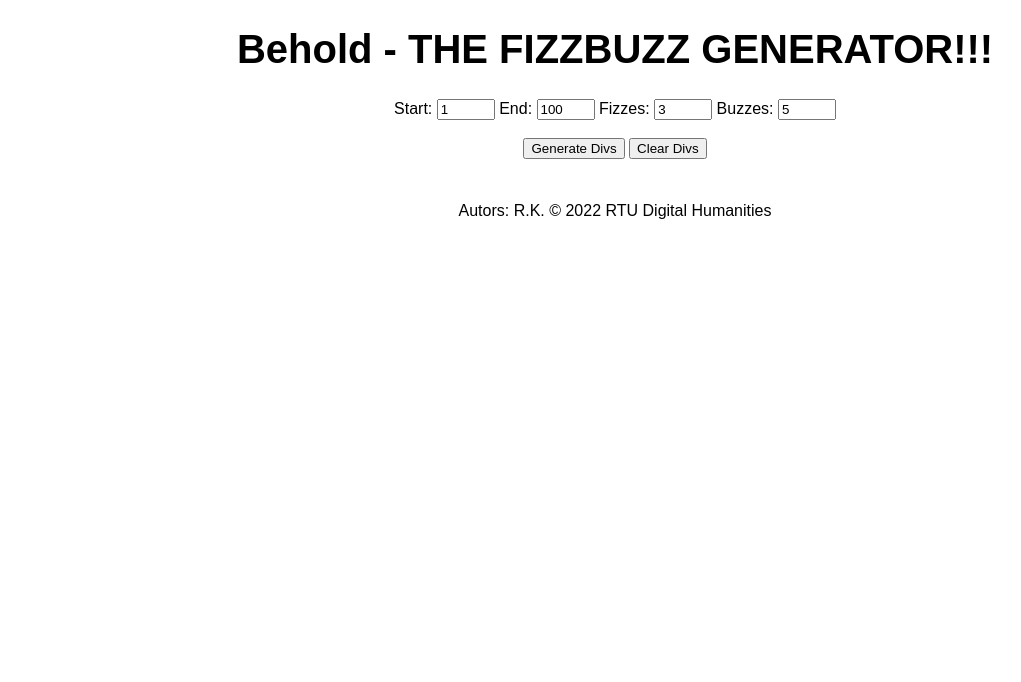
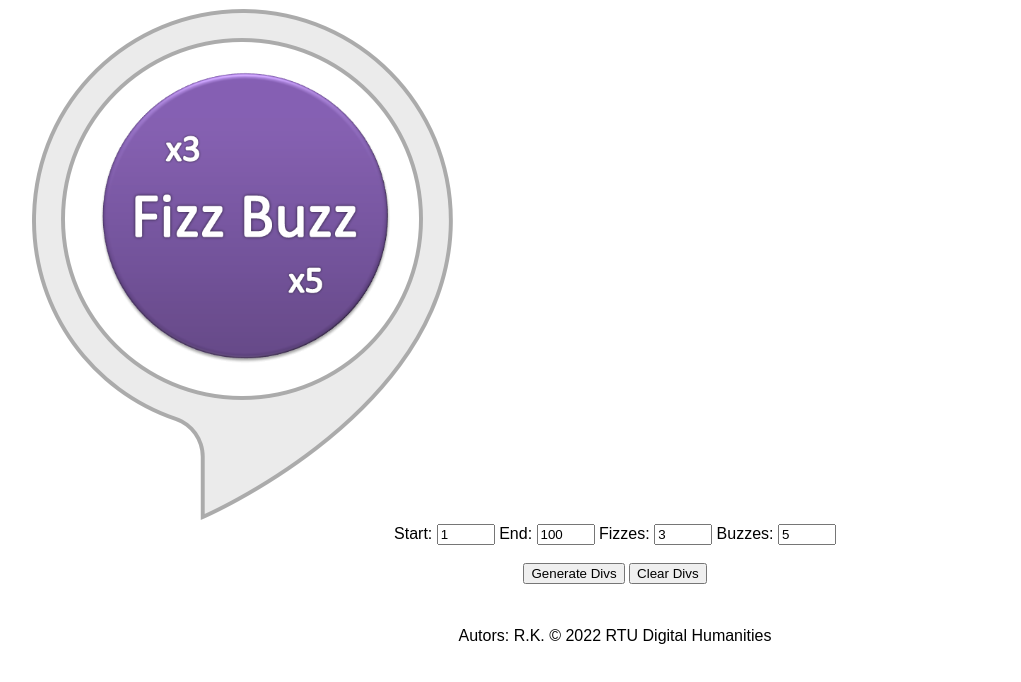
Before and after one commit to RobKrek/hw3, a plain HTML site: page index.html in a window 1280 px wide. Shown: the whole page, without its empty margins (25-1046 px from the left). Drawn offline with Linux system fonts and the light colour scheme.

Commit message:
Update index.html

```diff
--- a/index.html
+++ b/index.html
@@ -4,16 +4,18 @@
     <meta charset="UTF-8">
     <meta http-equiv="X-UA-Compatible" content="IE=edge">
     <meta name="viewport" content="width=device-width, initial-scale=1.0">
+    <meta name="description" content="Homework No. 3">
     <meta name="keywords" content="fizzbuz, javascript, homework">
     <title>Mājasdarbs #3</title>
     <link rel="stylesheet"  href="style.css">
 </head>
 
 <body>
-<h1>Behold - THE FIZZBUZZ GENERATOR!!!</h1>
+<header>
+<img src="bildes/logo.png"><br>
 
 <!-- Pogas -->
-<div id="pogas">
+<nav id="pogas">
 <label for="start">Start:</label>
 <input type="number" id="start" value="1">
 <label for="end">End:</label>
@@ -29,7 +31,8 @@
   document.getElementById('fizz').value,
   document.getElementById('buzz').value)">Generate Divs</button>
 <button onclick="clearDivs()">Clear Divs</button>
-</div>
+</nav>
+</header>
 
 <!-- JS skripts -->
 <script src="script.js"></script>
```
